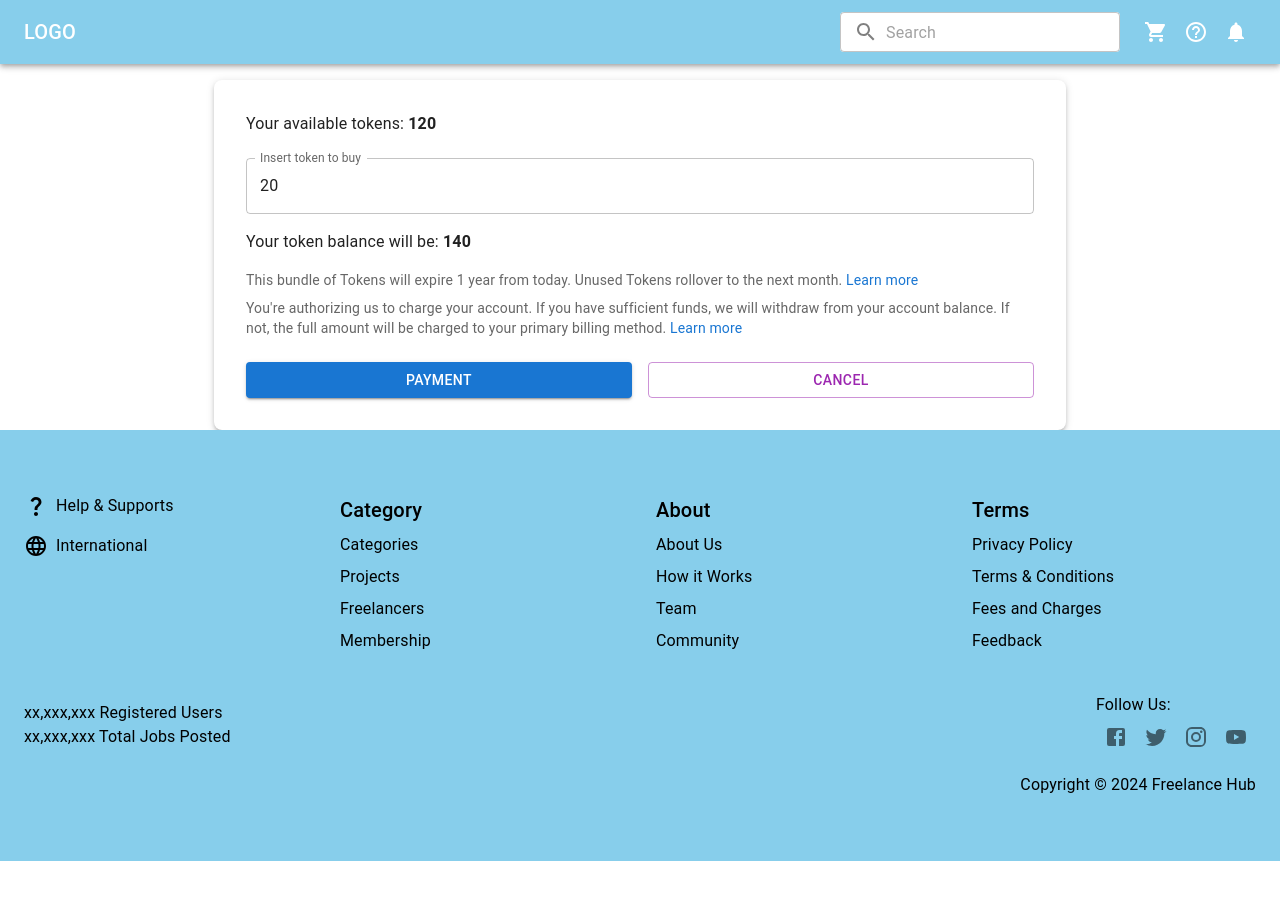
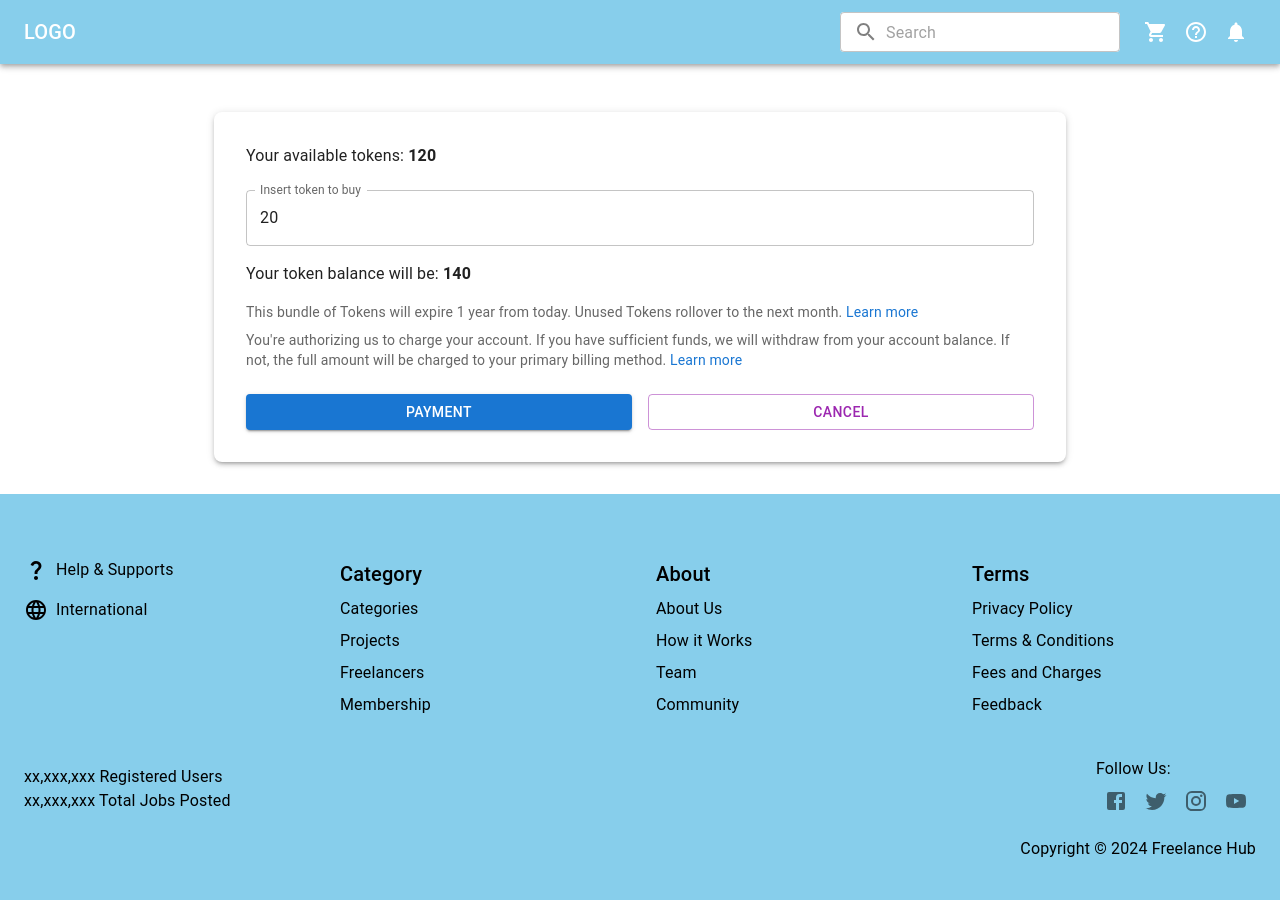
Before and after one commit to Lyx312/project-fpw, a Next.js app: page /topup in a window 1280 px wide. Shown: the top 900 px of the page. Before the commit the page ends 861 px from the top, so only its background shows below. Built offline with nearby package versions, Linux system fonts and the light colour scheme; what @mui/material-nextjs would draw is missing.

Commit message:
fix topup Page

```diff
--- a/src/app/(pages)/topup/page.tsx
+++ b/src/app/(pages)/topup/page.tsx
@@ -25,7 +25,7 @@ export default function BuyTokens() {
   return (
     <div>
       <Header />
-      <Container maxWidth="md">
+      <Container maxWidth="md" sx={{ py: 4 }}>
         {/* Header */}
 
         {/* Main Content */}
```
